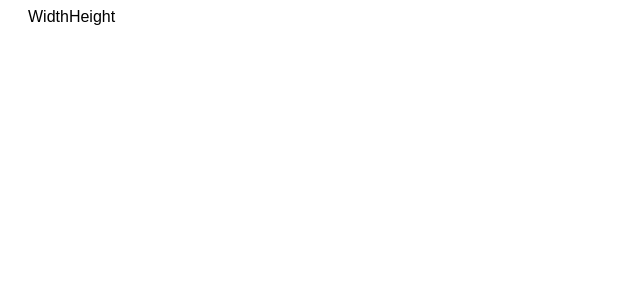
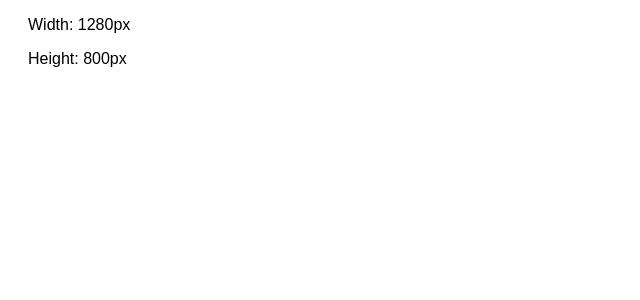
Before and after one commit to rakibulapon46/React-JS, a React (Vite) app in the folder 11/my-react-app/: page / in a window 1280 px wide. Shown: the top 300 px of the page, without its empty margins (0-640 px from the left). Built offline with nearby package versions, Linux system fonts and the light colour scheme.

Commit message:
width height resizer

```diff
--- a/11/my-react-app/src/WidthHeight.jsx
+++ b/11/my-react-app/src/WidthHeight.jsx
@@ -1,8 +1,34 @@
+import { useEffect, useState } from "react";
 
 function WidthHeight() {
+  const [width, setWidth] = useState(window.innerWidth);
+  const [height, setHeight] = useState(window.innerHeight);
+
+  useEffect(() => {
+    window.addEventListener("resize", handleResize);
+    console.log("Event listener added");
+
+    return () => {
+      window.removeEventListener("resize", handleResize);
+      console.log("Event listener remove");
+    }
+  }, []);
+
+  useEffect(()=> {
+    document.title = `Size: ${width} x ${height}`
+  }, [width, height])
+
+  function handleResize() {
+    setWidth(window.innerWidth);
+    setHeight(window.innerHeight);
+  }
+
   return (
-    <div>WidthHeight</div>
-  )
+    <div>
+      <p>Width: {width}px</p>
+      <p>Height: {height}px</p>
+    </div>
+  );
 }
 
-export default WidthHeight
+export default WidthHeight;
```
